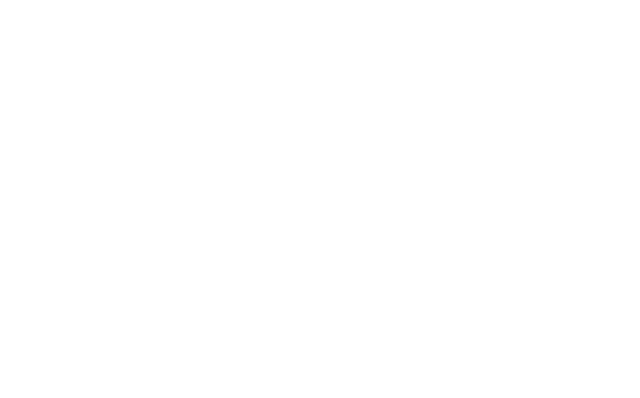
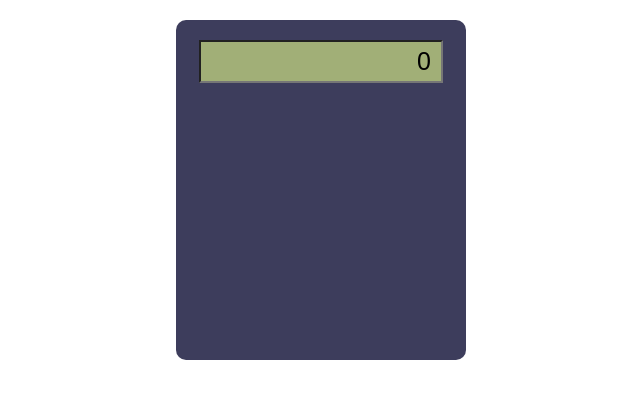
Before and after one commit to YogitaBhujadi/calculator, a plain HTML site: page index.html in a window 1280 px wide. Shown: the whole page, without its empty margins (319-959 px from the left). Drawn offline with Linux system fonts and the light colour scheme.

Commit message:
new changes added

```diff
--- a/index.html
+++ b/index.html
@@ -4,8 +4,30 @@
     <meta charset="UTF-8">
     <meta name="viewport" content="width=device-width, initial-scale=1.0">
     <title>Calculator</title>
+    <style>
+        .Calculator-body{
+            height: 300px;
+            width: 250px;
+            background-color: #3D3D5C;
+            margin: 20px auto;
+            border-radius: 10px;
+            padding: 20px;
+        }
+
+        .screen{
+            background-color: #A1AF77;
+            text-align:right ;
+            width: 220px;
+            display: block;
+            margin: 0 auto;
+            font-size: 25px;
+            padding: 5px 10px;
+        }
+    </style>
 </head>
 <body>
-
+    <div class="Calculator-body">
+      <input type="text" value="0" class="screen"/>
+    </div>
 </body>
 </html>
```
